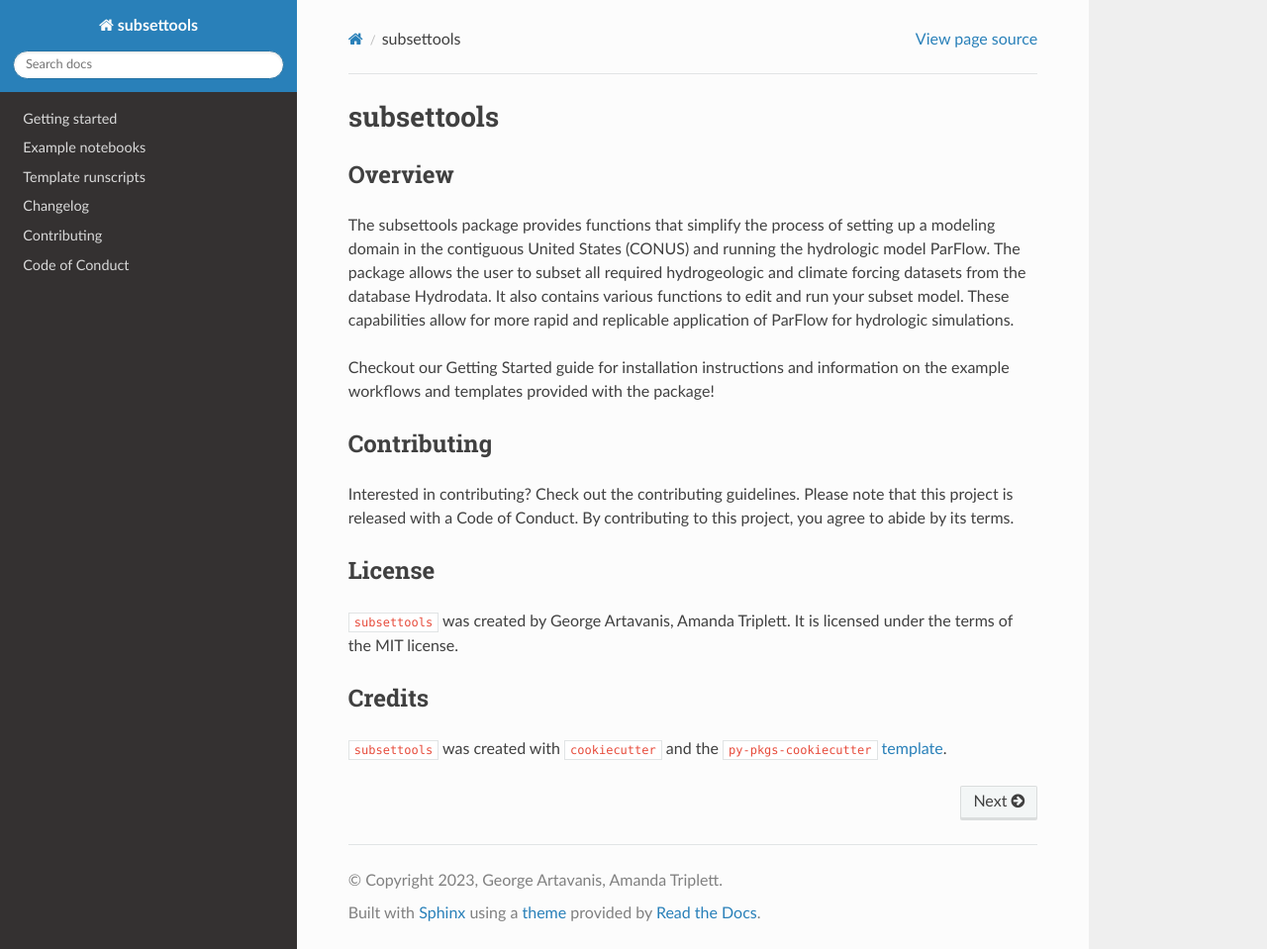
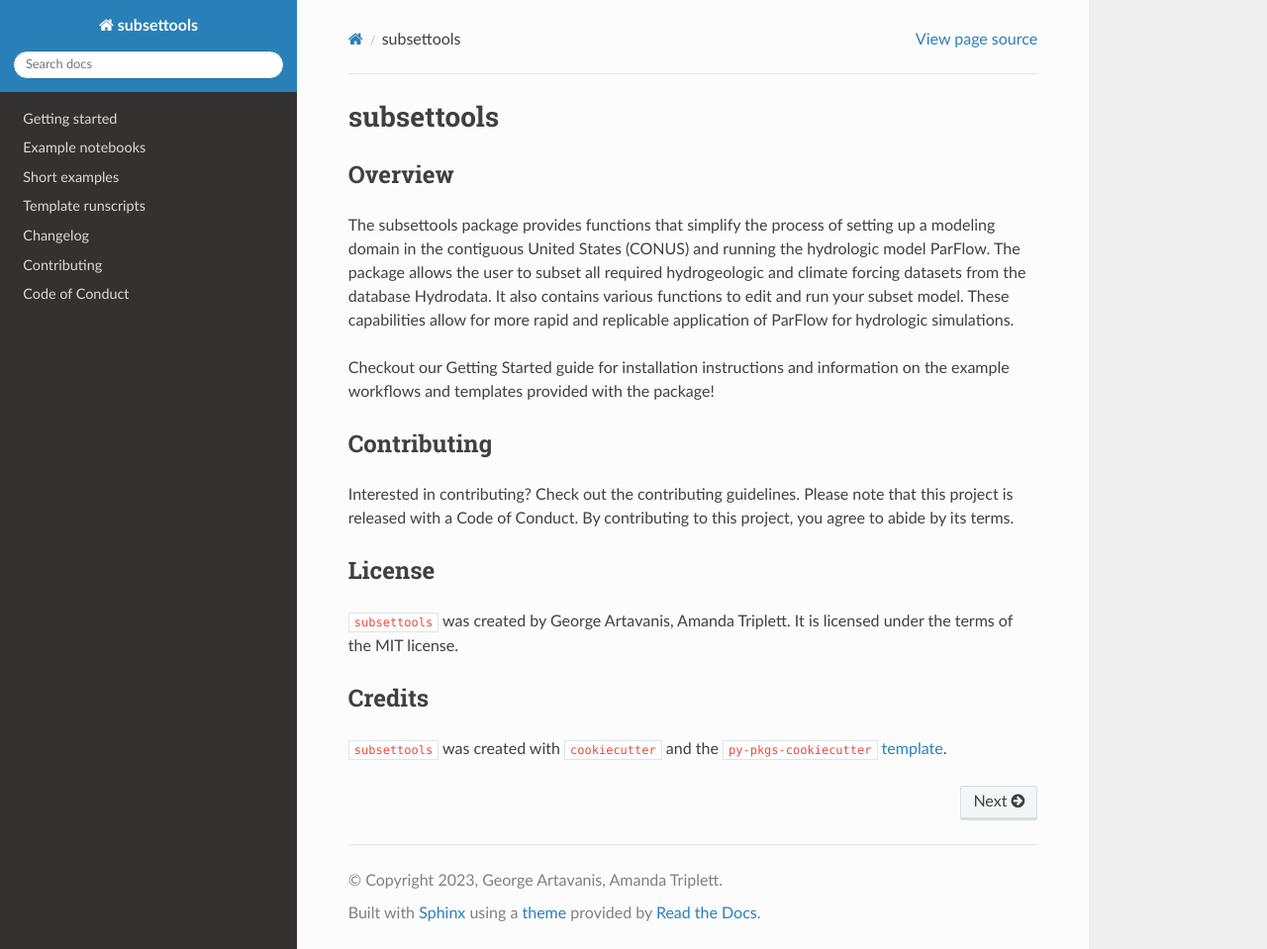
Before and after one commit to hydroframe/subsettools, a Sphinx documentation site: the page built from docs/index.md, in a window 1280 px wide and 959 px high. Shown: the whole window at 99% size. Built offline with Sphinx 7.4.7 and the Read the Docs theme 2.0.0, drawn with Linux system fonts in a browser that asks for light colours; pages that are not in the unit, such as notebooks, are missing from menus.

Commit message:
Update index.md

```diff
--- a/docs/index.md
+++ b/docs/index.md
@@ -25,6 +25,7 @@
 
 getting_started.md
 example_notebooks/example_notebooks.md
+examples/gallery.md
 template_runscripts.md
 autoapi/index
 changelog.md
```
